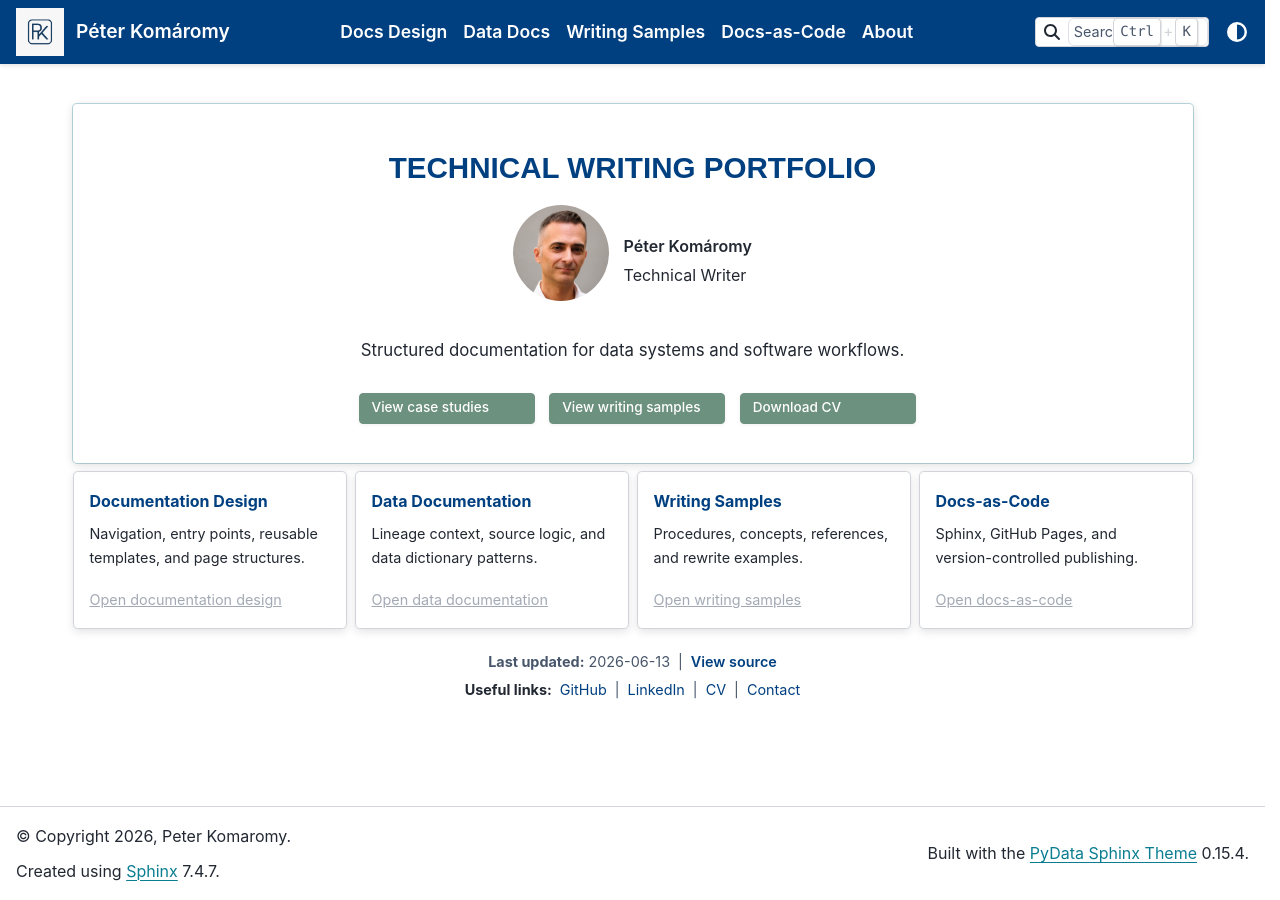
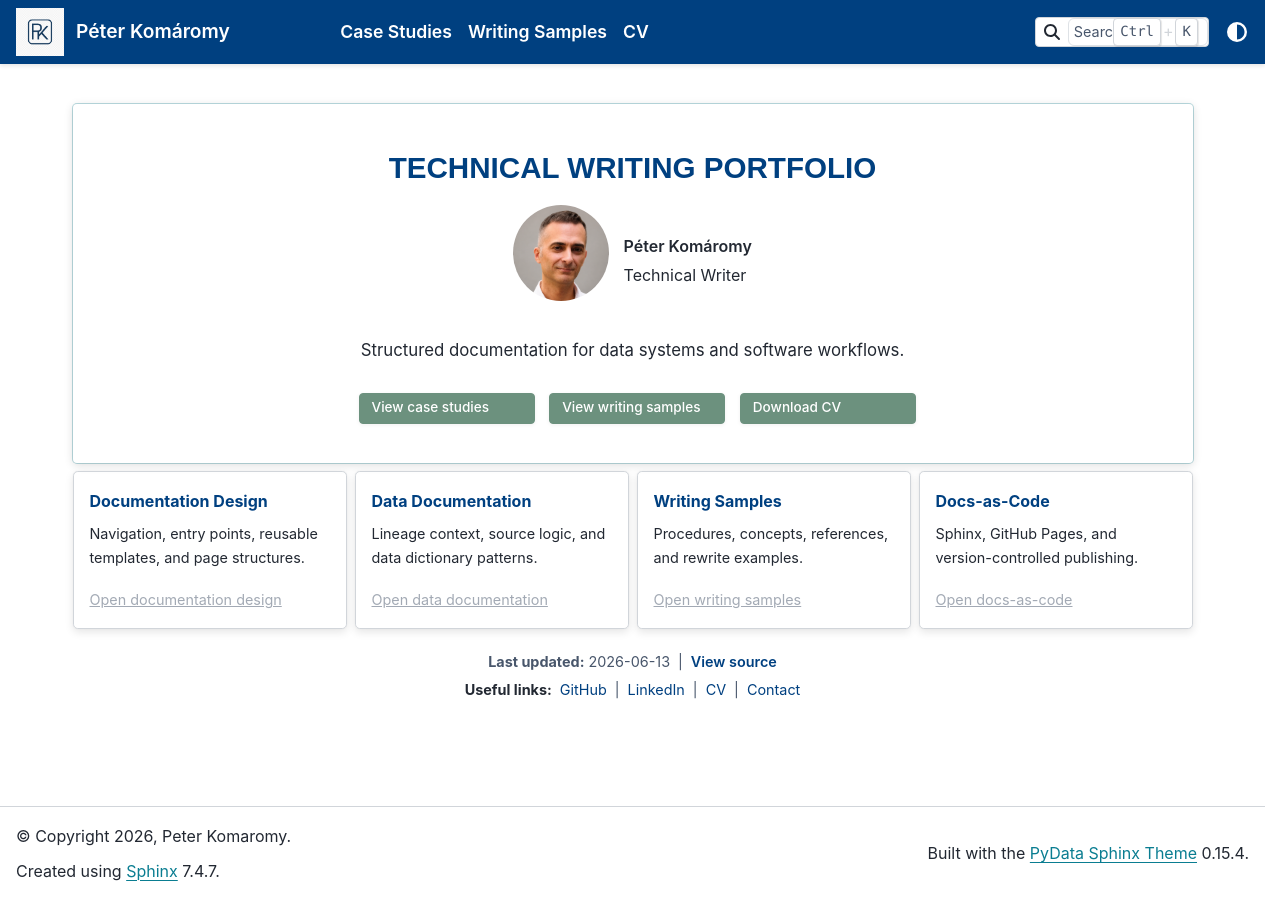
Before and after one commit to peter-komaromy/portfolio, a Sphinx documentation site: the page built from source/index.rst, in a window 1280 px wide. Built offline with Sphinx 7.4.7 and the PyData theme 0.15.4, drawn with Linux system fonts in a browser that asks for light colours.

Commit message:
Update site content

```diff
--- a/source/4link/docs-as-code.rst
+++ b/source/1link/case-studies.rst
@@ -1,2 +1,2 @@
-Docs-as-Code
+Case Studies
 ============
--- a/source/1link/documentation-design.rst
+++ /dev/null
@@ -1,2 +0,0 @@
-Docs Design
-===========
--- a/source/2link/data-documentation.rst
+++ /dev/null
@@ -1,2 +0,0 @@
-Data Docs
-=========
--- /dev/null
+++ b/source/3link/cv.rst
@@ -0,0 +1,2 @@
+CV
+===
--- a/source/5link/about.rst
+++ /dev/null
@@ -1,2 +0,0 @@
-About
-=====
--- a/source/index.rst
+++ b/source/index.rst
@@ -162,8 +162,6 @@
    :hidden:
    :includehidden:
 
-   1link/documentation-design
-   2link/data-documentation
-   3link/writing-samples
-   4link/docs-as-code
-   5link/about
+   1link/case-studies
+   2link/writing-samples
+   3link/cv
```
Also changed, not shown: source/2link/writing-samples.rst (renamed from source/3link/writing-samples.rst).
